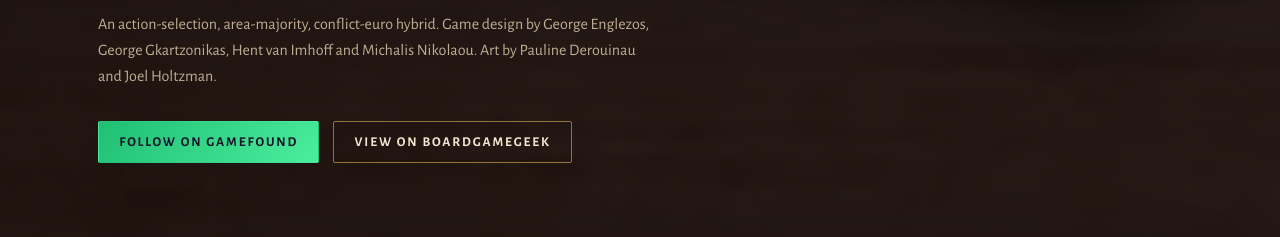
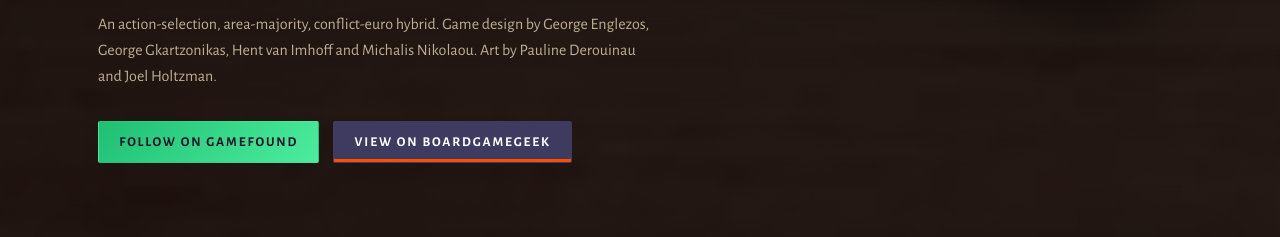
Before and after one commit to sieftool/ithacagames-website, a plain HTML site: page index.html in a window 1280 px wide. Shown: the part 1580-1817 px from the top of the page. Drawn offline with nearby package versions, Linux system fonts and the light colour scheme.

Commit message:
Use BoardGameGeek's colours for the View on BoardGameGeek button
Co-Authored-By: Claude Fable 5.2 <noreply@anthropic.com>
Claude-Session: https://claude.ai/code/session_01JeDe4Gnktj2tiyqbpoJ8NH

```diff
--- a/index.html
+++ b/index.html
@@ -90,7 +90,7 @@
           <p class="credits">An action-selection, area-majority, conflict-euro hybrid. Game design by George Englezos, George Gkartzonikas, Hent van Imhoff and Michalis Nikolaou. Art by Pauline Derouinau and Joel Holtzman.</p>
           <div class="actions">
             <a class="btn btn-gamefound" href="https://gamefound.com/en/projects/ithaca-board-games/assertion-the-three-kingdoms" rel="noopener">Follow on Gamefound</a>
-            <a class="btn btn-ghost" href="https://boardgamegeek.com/boardgame/416691/assertion-the-three-kingdoms" rel="noopener">View on BoardGameGeek</a>
+            <a class="btn btn-bgg" href="https://boardgamegeek.com/boardgame/416691/assertion-the-three-kingdoms" rel="noopener">View on BoardGameGeek</a>
           </div>
         </div>
         <figure class="boxshot">
--- a/styles.css
+++ b/styles.css
@@ -38,7 +38,7 @@ h1,h2,h3,h4{font-family:var(--display);font-weight:600;line-height:1.06;margin:0
 .btn-primary{background:var(--coral);color:var(--ink)}
 .btn-primary:hover{background:#ff6f55;transform:translateY(-2px)} .btn-gamefound{background:linear-gradient(135deg,#1fbf74,#4ded9e);color:#15142b} .btn-gamefound:hover{filter:brightness(1.08);transform:translateY(-2px)}
 .btn-ghost{border-color:rgba(224,178,90,.6);color:var(--parchment)}
-.btn-ghost:hover{border-color:var(--gold);background:rgba(224,178,90,.1)}
+.btn-ghost:hover{border-color:var(--gold);background:rgba(224,178,90,.1)} .btn-bgg{background:#3f3b60;color:#fff;box-shadow:inset 0 -3px 0 #fc5000} .btn-bgg:hover{background:#4c4775;transform:translateY(-2px)}
 .actions{display:flex;flex-wrap:wrap;gap:14px;margin-top:2rem}
 
 /* Header */
```
Also changed, not shown: assertion.html (+1 -1 lines).
